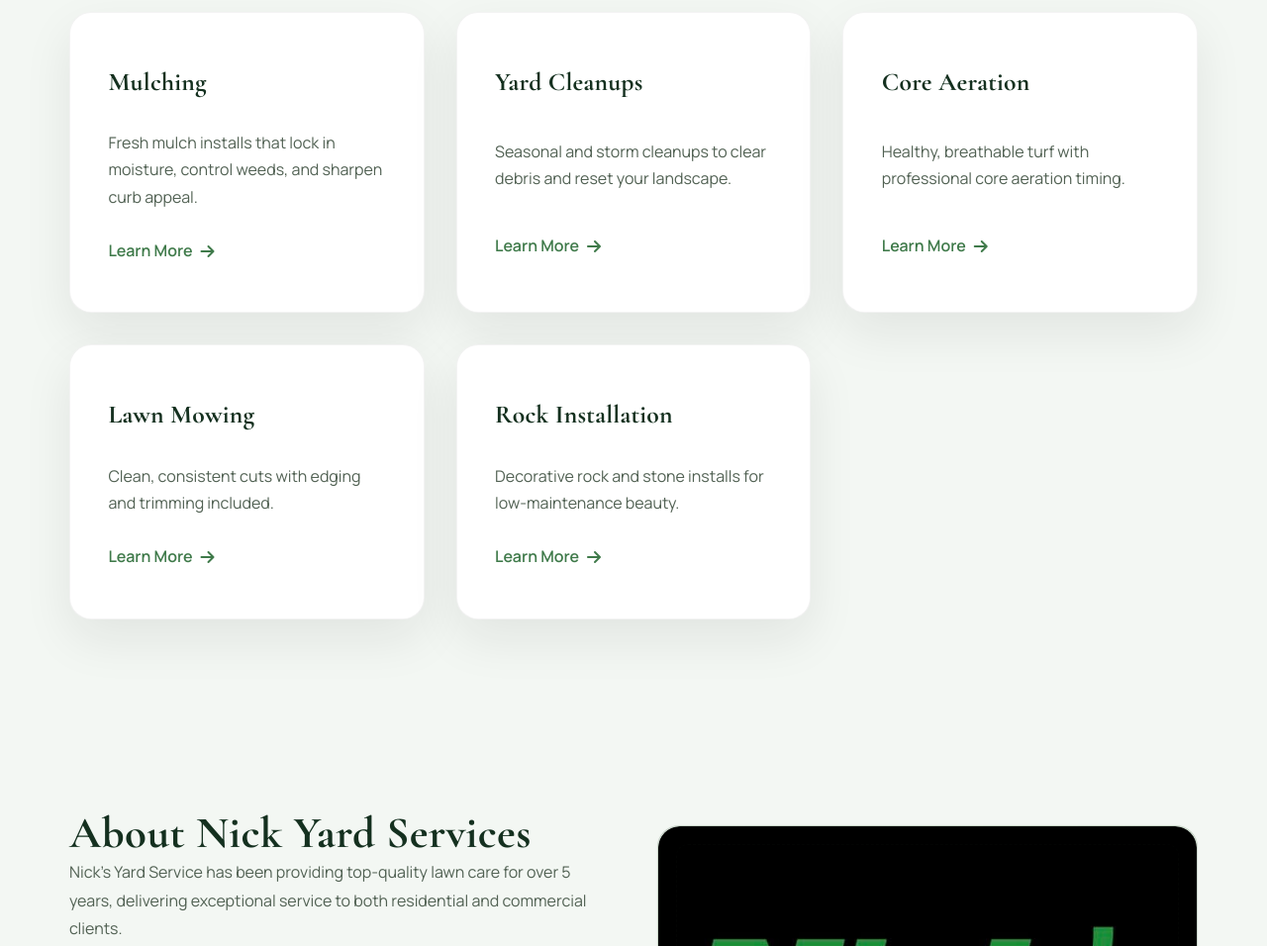
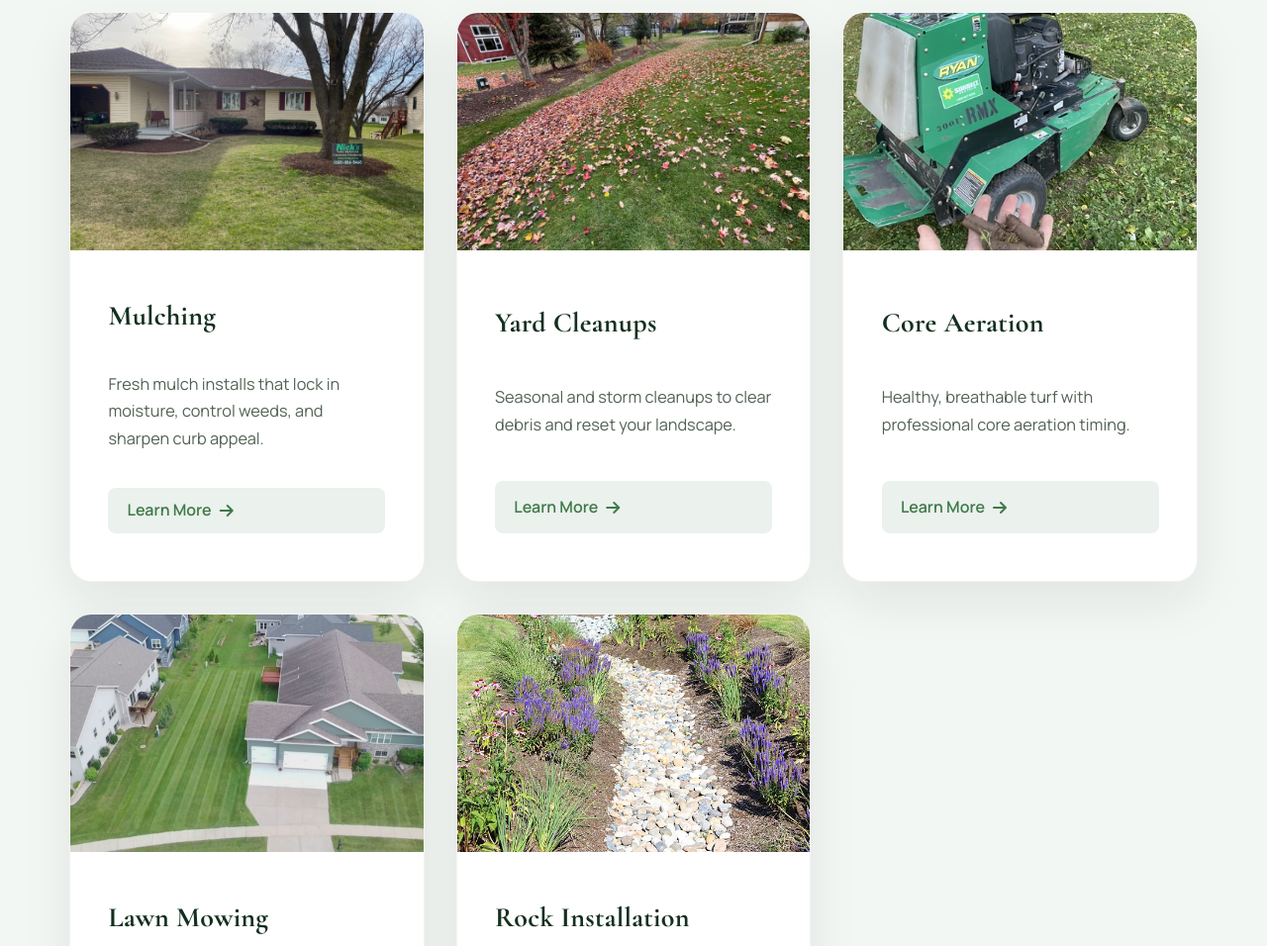
Before and after one commit to ItzKarthik82/Nick-Yard-Services, a plain HTML site: page index.html in a window 1280 px wide. Shown: the part 1140-2096 px from the top of the page at 99% size. Drawn offline with nearby package versions, Linux system fonts and the light colour scheme.

Commit message:
added photos.

```diff
--- a/css/style.css
+++ b/css/style.css
@@ -631,6 +631,57 @@ section {
 
 .service-link:hover {
     gap: 1rem;
+}
+
+/* Service cards with images */
+.service-card:has(.service-image) {
+    padding: 0;
+    overflow: hidden;
+    position: relative;
+}
+
+.service-image {
+    width: 100%;
+    height: 240px;
+    object-fit: cover;
+    display: block;
+    transition: transform 0.5s ease;
+}
+
+.service-card:has(.service-image) h3 {
+    padding: 1.5rem 2.4rem 0 2.4rem;
+    font-size: 1.75rem;
+    font-weight: 700;
+    margin-bottom: 0.75rem;
+}
+
+.service-card:has(.service-image) p {
+    padding: 0 2.4rem;
+    font-size: 1.02rem;
+    line-height: 1.7;
+    margin-bottom: 1rem;
+}
+
+.service-card:has(.service-image) .service-link {
+    padding: 0 2.4rem;
+    margin-bottom: 3rem;
+    display: inline-flex;
+    background: rgba(63, 122, 74, 0.1);
+    padding: 0.6rem 1.2rem;
+    border-radius: 8px;
+    margin-left: 2.4rem;
+    margin-right: 2.4rem;
+    transition: all 0.3s ease;
+}
+
+.service-card:has(.service-image) .service-link:hover {
+    background: var(--secondary-color);
+    color: white;
+    gap: 0.75rem;
+}
+
+.service-card:hover .service-image {
+    transform: scale(1.05);
 }
 
 /* ===== About Section ===== */
@@ -1598,6 +1649,10 @@ section {
         grid-template-columns: 1fr;
     }
 
+    .service-image {
+        height: 200px;
+    }
+
     .gallery-grid {
         grid-template-columns: 1fr;
     }
@@ -1666,6 +1721,10 @@ section {
         height: 300px;
     }
 
+    .service-image {
+        height: 180px;
+    }
+
     .footer-grid {
         grid-template-columns: 1fr;
     }
--- a/index.html
+++ b/index.html
@@ -102,26 +102,31 @@
             </div>
                 <div class="services-grid">
                 <div class="service-card">
+                    <img src="src/image2.jpeg" alt="Fresh mulch installation" class="service-image">
                     <h3>Mulching</h3>
                     <p>Fresh mulch installs that lock in moisture, control weeds, and sharpen curb appeal.</p>
                     <a href="services.html#mulching" class="service-link">Learn More <i class="fas fa-arrow-right"></i></a>
                 </div>
                 <div class="service-card">
+                    <img src="src/Image8.jpeg" alt="Professional yard cleanup" class="service-image">
                     <h3>Yard Cleanups</h3>
                     <p>Seasonal and storm cleanups to clear debris and reset your landscape.</p>
                     <a href="services.html#cleanups" class="service-link">Learn More <i class="fas fa-arrow-right"></i></a>
                 </div>
                 <div class="service-card">
+                    <img src="src/image11.jpeg" alt="Core aeration service" class="service-image">
                     <h3>Core Aeration</h3>
                     <p>Healthy, breathable turf with professional core aeration timing.</p>
                     <a href="services.html#aeration" class="service-link">Learn More <i class="fas fa-arrow-right"></i></a>
                 </div>
                 <div class="service-card">
+                    <img src="src/image5.jpeg" alt="Professional lawn mowing" class="service-image">
                     <h3>Lawn Mowing</h3>
                     <p>Clean, consistent cuts with edging and trimming included.</p>
                     <a href="services.html#mowing" class="service-link">Learn More <i class="fas fa-arrow-right"></i></a>
                 </div>
                 <div class="service-card">
+                    <img src="src/image13.jpg" alt="Decorative rock installation" class="service-image">
                     <h3>Rock Installation</h3>
                     <p>Decorative rock and stone installs for low-maintenance beauty.</p>
                     <a href="services.html#rock" class="service-link">Learn More <i class="fas fa-arrow-right"></i></a>
```
